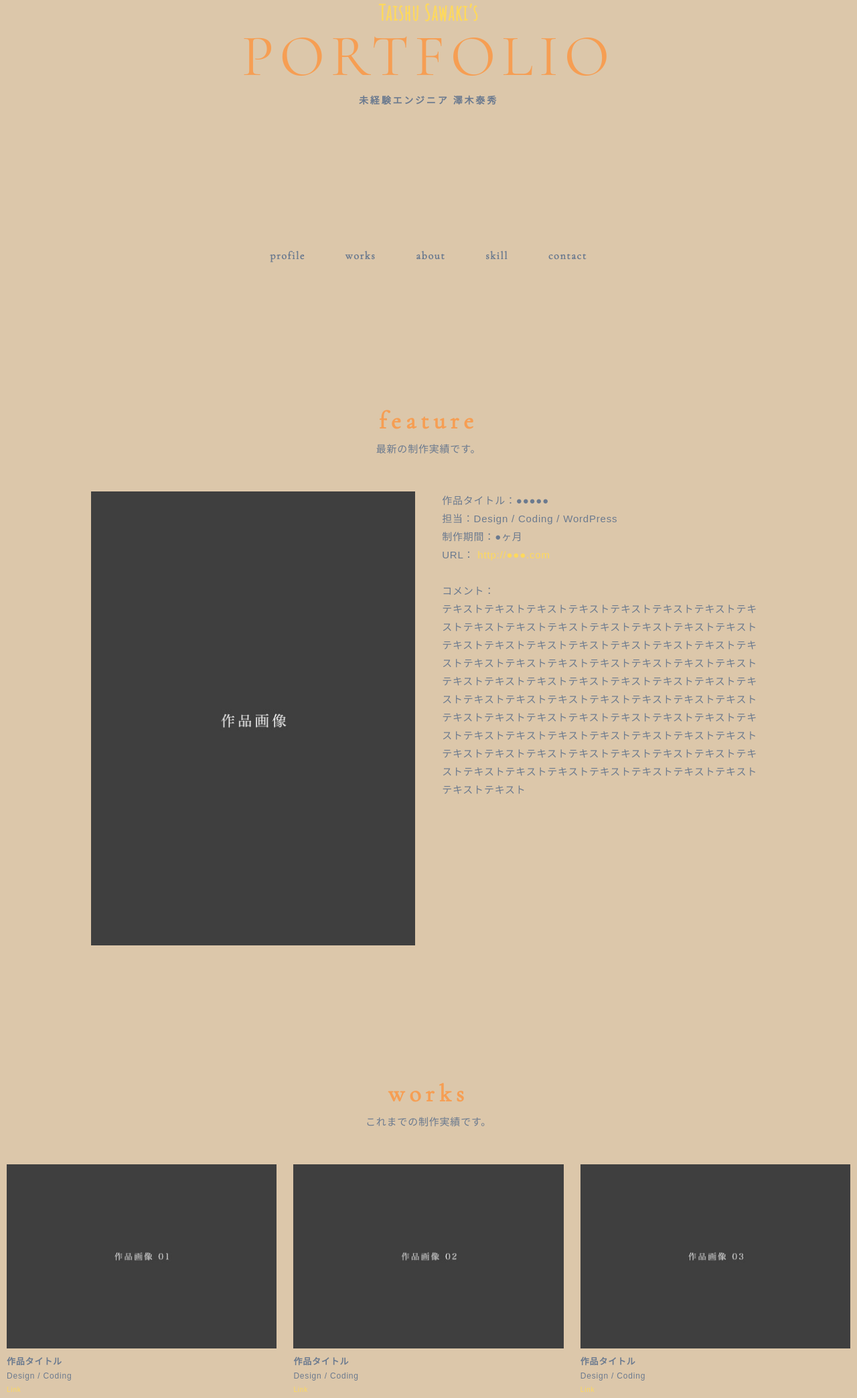
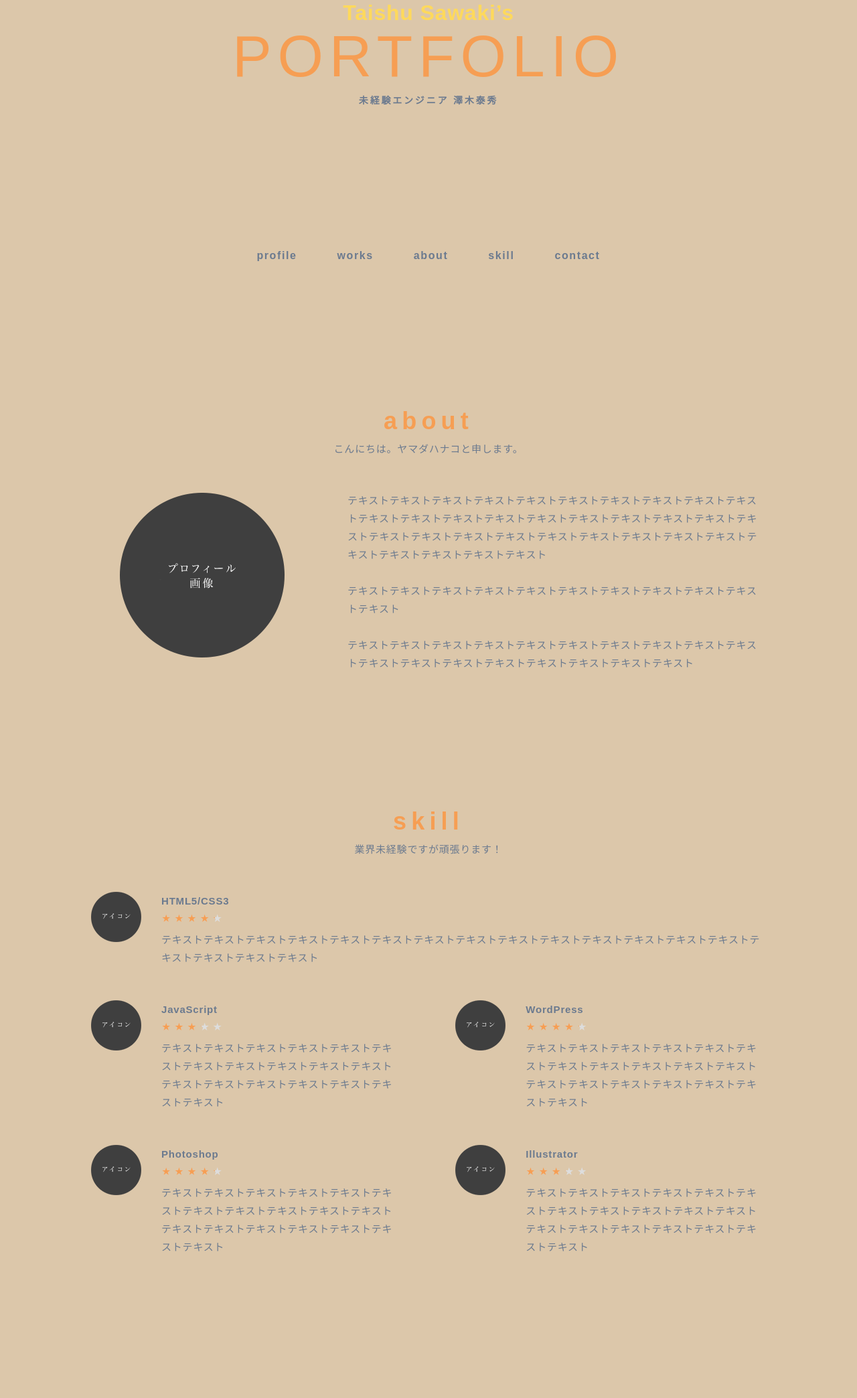
Before and after one commit to STHEXA/STHEXA.github.io, a plain HTML site: page index.html in a window 1280 px wide. Shown: the part 192-2280 px from the top of the page at 67% size. Drawn offline with nearby package versions, Linux system fonts and the light colour scheme.

Commit message:
Change font and composition
Changed the font and changed the site structure.

```diff
--- a/css/style.css
+++ b/css/style.css
@@ -91,7 +91,7 @@ li {
 
 #header .logo-name {
   display: block;
-  font-family: 'Amatic SC', cursive;
+  font-family: 'ヒラギノ明朝 ProN','Hiragino Mincho ProN',sans-serif;
   font-size: 32px;
   line-height: 1;
   text-align: center;
@@ -100,7 +100,7 @@ li {
 }
 
 #header .logo-title {
-  font-family: 'Cormorant Garamond', serif;
+  font-family: 'ヒラギノ明朝 ProN','Hiragino Mincho ProN',sans-serif;
   font-size: 88px;
   font-weight: normal;
   color: #f69e53;
@@ -109,7 +109,7 @@ li {
 }
 
 #header .logo-desc {
-  font-family: "ヒラギノ明朝 Pro", "Hiragino Mincho Pro", "游明朝体", "Yu Mincho", YuMincho, "MS P明朝", "MS PMincho", serif;
+  font-family: 'ヒラギノ明朝 ProN','Hiragino Mincho ProN',sans-serif;
   display: block;
   font-size: 14px;
   letter-spacing: .2em;
@@ -124,7 +124,7 @@ li {
 
 #gnav {
   padding: 10px;
-  font-family: 'Cormorant Garamond', serif;
+  font-family: 'ヒラギノ明朝 ProN','Hiragino Mincho ProN',sans-serif;
 
   z-index: 100;
 }
@@ -178,7 +178,7 @@ li {
 }
 
 .section .section-title {
-  font-family: 'Cormorant Garamond', serif;
+  font-family: 'ヒラギノ明朝 ProN','Hiragino Mincho ProN',sans-serif;
   text-transform: lowercase;
   letter-spacing: .2em;
   display: inline-block;
@@ -439,7 +439,7 @@ li {
 }
 
 #footer .footer-link ul {
-  font-family: 'Cormorant Garamond', serif;
+  font-family: 'ヒラギノ明朝 ProN','Hiragino Mincho ProN',sans-serif;
   letter-spacing: .1em;
   text-transform: lowercase;
   margin-bottom: 30px;
--- a/index.html
+++ b/index.html
@@ -38,30 +38,98 @@
       </ul>
     </nav>
     <main id="contents">
-      <section class="section" id="feature">
+      <section class="section" id="about">
         <div class="inner">
           <div class="section-title-block">
-            <h2 class="section-title">FEATURE</h2>
-            <p class="section-desc">
-              最新の制作実績です。
-            </p>
+            <h2 class="section-title">ABOUT</h2>
+              <p class="section-desc">
+                こんにちは。ヤマダハナコと申します。
+              </p>
           </div>
           <div class="two-column-wrapper">
             <div class="two-column-image">
-              <img src="img/feature/feature.jpg" alt="">
+              <img src="img/profile/img_profile.png" alt="">
             </div>
             <div class="two-column-desc">
               <p class="text">
-                作品タイトル：●●●●●<br> 担当：Design / Coding / WordPress<br> 制作期間：●ヶ月
-                <br> URL：
-                <a href="#">http://●●●.com</a><br>
-                <br> コメント：
-                <br>テキストテキストテキストテキストテキストテキストテキストテキストテキストテキストテキストテキストテキストテキストテキストテキストテキストテキストテキストテキストテキストテキストテキストテキストテキストテキストテキストテキストテキストテキストテキストテキストテキストテキストテキストテキストテキストテキストテキストテキストテキストテキストテキストテキストテキストテキストテキストテキストテキストテキストテキストテキストテキストテキストテキストテキストテキストテキストテキストテキストテキストテキストテキストテキストテキストテキストテキストテキストテキストテキストテキストテキストテキストテキストテキストテキストテキスト
+                テキストテキストテキストテキストテキストテキストテキストテキストテキストテキストテキストテキストテキストテキストテキストテキストテキストテキストテキストテキストテキストテキストテキストテキストテキストテキストテキストテキストテキストテキストテキストテキストテキストテキスト<br><br>テキストテキストテキストテキストテキストテキストテキストテキストテキストテキストテキスト<br><br>テキストテキストテキストテキストテキストテキストテキストテキストテキストテキストテキストテキストテキストテキストテキストテキストテキストテキスト
               </p>
             </div>
           </div>
         </div>
       </section>
+      <section class="section" id="skill">
+          <div class="inner">
+            <div class="section-title-block">
+              <h2 class="section-title">SKILL</h2>
+              <p class="section-desc">
+                業界未経験ですが頑張ります！
+              </p>
+            </div>
+            <div class="card-wrapper">
+              <div class="card">
+                <div class="skill-icon">
+                  <img src="img/skill/icon_skill.png" alt="">
+                </div>
+                <div class="skill-desc">
+                  <h3 class="skill-desc-title">HTML5/CSS3</h3>
+                  <div class="rating">
+                    <p class="rate rate4"></p>
+                  </div>
+                  <p class="text">テキストテキストテキストテキストテキストテキストテキストテキストテキストテキストテキストテキストテキストテキストテキストテキストテキストテキスト</p>
+                </div>
+              </div>
+              <div class="card">
+                <div class="skill-icon">
+                  <img src="img/skill/icon_skill.png" alt="">
+                </div>
+                <div class="skill-desc">
+                  <h3 class="skill-desc-title">JavaScript</h3>
+                  <div class="rating">
+                    <p class="rate rate3"></p>
+                  </div>
+                  <p class="text">テキストテキストテキストテキストテキストテキストテキストテキストテキストテキストテキストテキストテキストテキストテキストテキストテキストテキスト</p>
+                </div>
+              </div>
+              <div class="card">
+                <div class="skill-icon">
+                  <img src="img/skill/icon_skill.png" alt="">
+                </div>
+                <div class="skill-desc">
+                  <h3 class="skill-desc-title">WordPress</h3>
+                  <div class="rating">
+                    <p class="rate rate4"></p>
+                  </div>
+                  <p class="text">テキストテキストテキストテキストテキストテキストテキストテキストテキストテキストテキストテキストテキストテキストテキストテキストテキストテキスト</p>
+                </div>
+              </div>
+              <div class="card">
+                <div class="skill-icon">
+                  <img src="img/skill/icon_skill.png" alt="">
+                </div>
+                <div class="skill-desc">
+                  <h3 class="skill-desc-title">Photoshop</h3>
+                  <div class="rating">
+                    <p class="rate rate4"></p>
+                  </div>
+                  <p class="text">テキストテキストテキストテキストテキストテキストテキストテキストテキストテキストテキストテキストテキストテキストテキストテキストテキストテキスト</p>
+                </div>
+              </div>
+              <div class="card">
+                <div class="skill-icon">
+                  <img src="img/skill/icon_skill.png" alt="">
+                </div>
+                <div class="skill-desc">
+                  <h3 class="skill-desc-title">Illustrator</h3>
+                  <div class="rating">
+                    <p class="rate rate3"></p>
+                  </div>
+                  <p class="text">テキストテキストテキストテキストテキストテキストテキストテキストテキストテキストテキストテキストテキストテキストテキストテキストテキストテキスト</p>
+                </div>
+              </div>
+            </div>
+          </div>
+        </section>
       <section class="section" id="works">
         <div class="inner">
           <div class="section-title-block">
@@ -138,98 +206,7 @@
         </div>
       </section>
 
-      <section class="section" id="about">
-        <div class="inner">
-          <div class="section-title-block">
-            <h2 class="section-title">ABOUT</h2>
-            <p class="section-desc">
-              こんにちは。ヤマダハナコと申します。
-            </p>
-          </div>
-          <div class="two-column-wrapper">
-            <div class="two-column-image">
-              <img src="img/profile/img_profile.png" alt="">
-            </div>
-            <div class="two-column-desc">
-              <p class="text">
-                テキストテキストテキストテキストテキストテキストテキストテキストテキストテキストテキストテキストテキストテキストテキストテキストテキストテキストテキストテキストテキストテキストテキストテキストテキストテキストテキストテキストテキストテキストテキストテキストテキストテキスト<br><br>テキストテキストテキストテキストテキストテキストテキストテキストテキストテキストテキスト<br><br>テキストテキストテキストテキストテキストテキストテキストテキストテキストテキストテキストテキストテキストテキストテキストテキストテキストテキスト
-              </p>
-            </div>
-          </div>
-        </div>
-      </section>
-      <section class="section" id="skill">
-        <div class="inner">
-          <div class="section-title-block">
-            <h2 class="section-title">SKILL</h2>
-            <p class="section-desc">
-              業界未経験ですが頑張ります！
-            </p>
-          </div>
-          <div class="card-wrapper">
-            <div class="card">
-              <div class="skill-icon">
-                <img src="img/skill/icon_skill.png" alt="">
-              </div>
-              <div class="skill-desc">
-                <h3 class="skill-desc-title">HTML5/CSS3</h3>
-                <div class="rating">
-                  <p class="rate rate4"></p>
-                </div>
-                <p class="text">テキストテキストテキストテキストテキストテキストテキストテキストテキストテキストテキストテキストテキストテキストテキストテキストテキストテキスト</p>
-              </div>
-            </div>
-            <div class="card">
-              <div class="skill-icon">
-                <img src="img/skill/icon_skill.png" alt="">
-              </div>
-              <div class="skill-desc">
-                <h3 class="skill-desc-title">JavaScript</h3>
-                <div class="rating">
-                  <p class="rate rate3"></p>
-                </div>
-                <p class="text">テキストテキストテキストテキストテキストテキストテキストテキストテキストテキストテキストテキストテキストテキストテキストテキストテキストテキスト</p>
-              </div>
-            </div>
-            <div class="card">
-              <div class="skill-icon">
-                <img src="img/skill/icon_skill.png" alt="">
-              </div>
-              <div class="skill-desc">
-                <h3 class="skill-desc-title">WordPress</h3>
-                <div class="rating">
-                  <p class="rate rate4"></p>
-                </div>
-                <p class="text">テキストテキストテキストテキストテキストテキストテキストテキストテキストテキストテキストテキストテキストテキストテキストテキストテキストテキスト</p>
-              </div>
-            </div>
-            <div class="card">
-              <div class="skill-icon">
-                <img src="img/skill/icon_skill.png" alt="">
-              </div>
-              <div class="skill-desc">
-                <h3 class="skill-desc-title">Photoshop</h3>
-                <div class="rating">
-                  <p class="rate rate4"></p>
-                </div>
-                <p class="text">テキストテキストテキストテキストテキストテキストテキストテキストテキストテキストテキストテキストテキストテキストテキストテキストテキストテキスト</p>
-              </div>
-            </div>
-            <div class="card">
-              <div class="skill-icon">
-                <img src="img/skill/icon_skill.png" alt="">
-              </div>
-              <div class="skill-desc">
-                <h3 class="skill-desc-title">Illustrator</h3>
-                <div class="rating">
-                  <p class="rate rate3"></p>
-                </div>
-                <p class="text">テキストテキストテキストテキストテキストテキストテキストテキストテキストテキストテキストテキストテキストテキストテキストテキストテキストテキスト</p>
-              </div>
-            </div>
-          </div>
-        </div>
-      </section>
+
       <section class="section" id="contact">
         <div class="inner">
           <div class="section-title-block">
```
Also changed, not shown: 1 other file.
